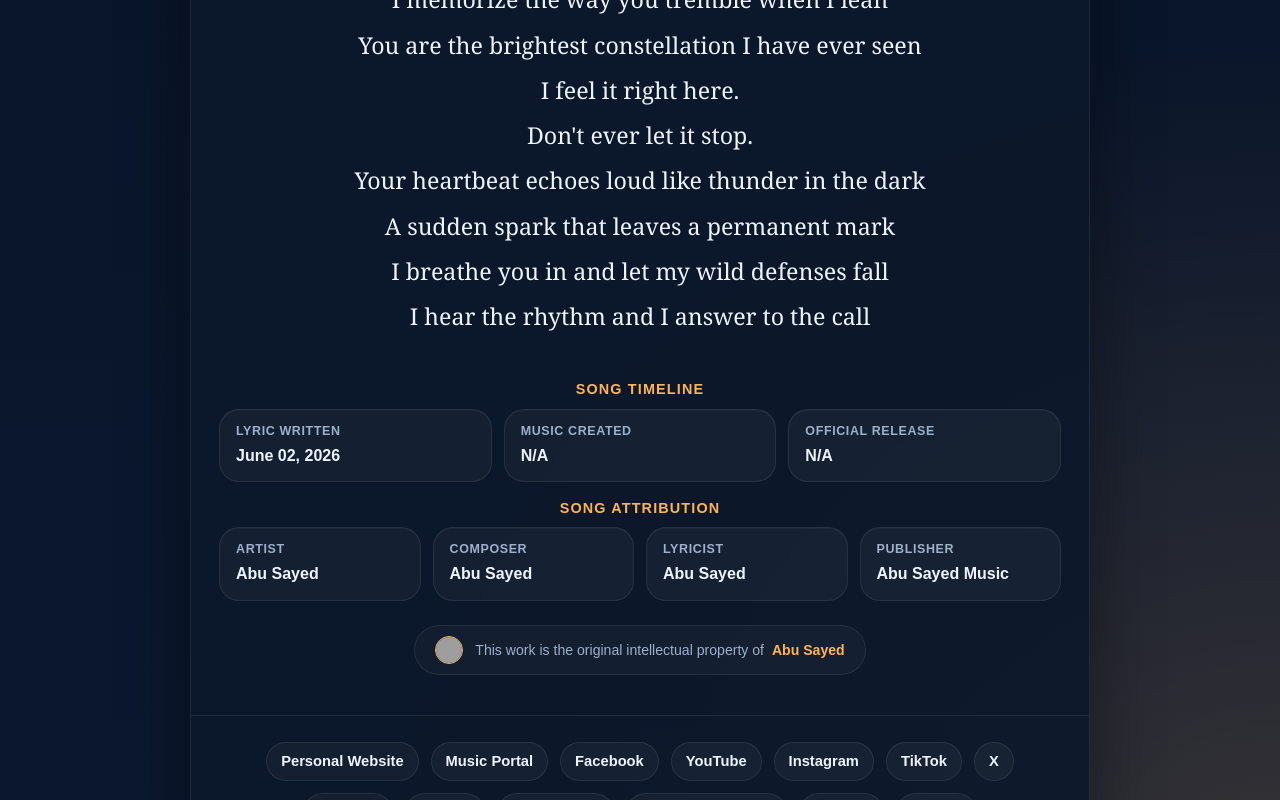
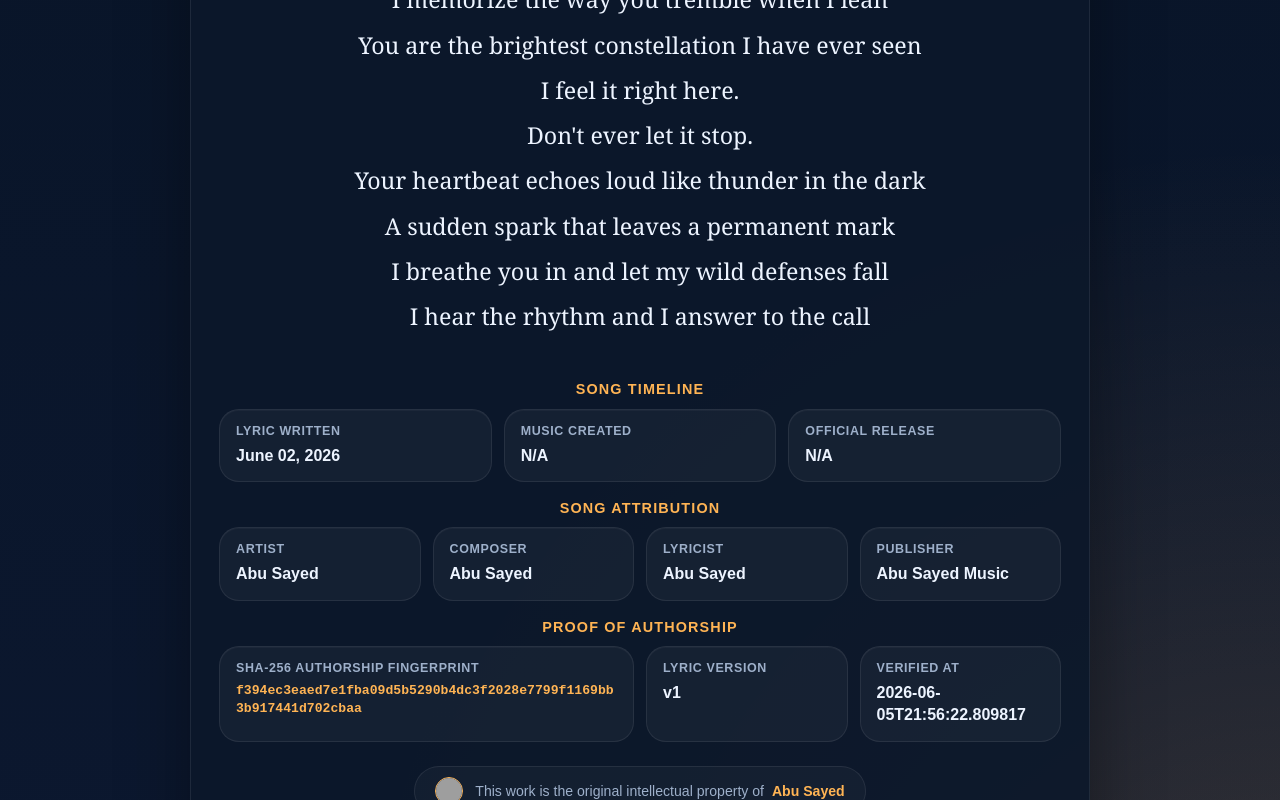
Before and after one commit to ImAbuSayed/your-heartbeat-echoes-loud, a plain HTML site: page index.html in a window 1280 px wide. Shown: the part 2000-2800 px from the top of the page. Drawn offline with Linux system fonts and the light colour scheme; grey boxes are pictures that could not be loaded.

Commit message:
feat: update song assets v1 with signed GPG commit [verified]

```diff
--- a/index.html
+++ b/index.html
@@ -14,9 +14,9 @@
     <meta name="keywords" content="Your Heartbeat Echoes Loud, Abu Sayed lyrics, original song lyrics, Abu Sayed original song, Abu Sayed lyricist, Abu Sayed composer, Abu Sayed songwriter, official lyrics">
     <meta name="robots" content="index,follow,max-snippet:-1,max-image-preview:large,max-video-preview:-1">
     <meta name="referrer" content="strict-origin-when-cross-origin">
-    <meta name="description" content="Explore the poetic journey of &#x27;Your Heartbeat Echoes Loud&#x27;, an original masterpiece written and composed by Abu Sayed.">
+    <meta name="description" content="Abu Sayed&#x27;s original song &#x27;Your Heartbeat Echoes Loud&#x27; official lyrics. Explore the depth of this composition, written and owned by Abu Sayed.">
     <meta property="og:title" content="Your Heartbeat Echoes Loud - Original Lyrics by Abu Sayed">
-    <meta property="og:description" content="Explore the poetic journey of &#x27;Your Heartbeat Echoes Loud&#x27;, an original masterpiece written and composed by Abu Sayed.">
+    <meta property="og:description" content="Abu Sayed&#x27;s original song &#x27;Your Heartbeat Echoes Loud&#x27; official lyrics. Explore the depth of this composition, written and owned by Abu Sayed.">
     <meta property="og:type" content="music.song">
     <meta property="og:url" content="https://imabusayed.github.io/your-heartbeat-echoes-loud/">
     <meta property="og:site_name" content="Abu Sayed Music">
@@ -24,7 +24,7 @@
     <meta name="last-modified" content="2026-06-02 07:08:00">
     <meta name="twitter:card" content="summary_large_image">
     <meta name="twitter:title" content="Your Heartbeat Echoes Loud - Original Lyrics by Abu Sayed">
-    <meta name="twitter:description" content="Explore the poetic journey of &#x27;Your Heartbeat Echoes Loud&#x27;, an original masterpiece written and composed by Abu Sayed.">
+    <meta name="twitter:description" content="Abu Sayed&#x27;s original song &#x27;Your Heartbeat Echoes Loud&#x27; official lyrics. Explore the depth of this composition, written and owned by Abu Sayed.">
     <link rel="canonical" href="https://imabusayed.github.io/your-heartbeat-echoes-loud/">
     <link rel="sitemap" type="application/xml" title="Sitemap" href="https://imabusayed.github.io/your-heartbeat-echoes-loud/sitemap.xml">
     <link rel="author" href="https://github.com/ImAbuSayed">
@@ -100,7 +100,7 @@
       "@id": "https://imabusayed.github.io/your-heartbeat-echoes-loud#webpage",
       "url": "https://imabusayed.github.io/your-heartbeat-echoes-loud/",
       "name": "Your Heartbeat Echoes Loud - Original Lyrics by Abu Sayed",
-      "description": "Explore the poetic journey of 'Your Heartbeat Echoes Loud', an original masterpiece written and composed by Abu Sayed.",
+      "description": "Abu Sayed's original song 'Your Heartbeat Echoes Loud' official lyrics. Explore the depth of this composition, written and owned by Abu Sayed.",
       "isPartOf": {
         "@id": "https://music.abusayed.com.bd/#website"
       },
@@ -537,7 +537,7 @@
 
         <div class="controls">
             <button class="btn-speak" id="speakBtn" title="Read the lyrics aloud"><span id="speakText">Read Aloud</span></button>
-            <a href="https://music.abusayed.com.bd/Licensing/?https://imabusayed.github.io/your-heartbeat-echoes-loud/" class="btn-license" title="Get licensing for this song" target="_blank">License this song: Your Heartbeat Echoes Loud</a>
+            <a href="https://music.abusayed.com.bd/Licensing/?https://imabusayed.github.io/your-heartbeat-echoes-loud/" class="btn-license" title="Get licensing for this song" target="_blank">Obtain a Music License for Your Heartbeat Echoes Loud</a>
 
         </div>
         <br>
@@ -612,6 +612,26 @@
             <div class="meta-card">
                 <span class="meta-label">Publisher</span>
                 <strong>Abu Sayed Music</strong>
+            </div>
+
+                </div>
+            </div>
+
+            <div class="details-block">
+                <div class="details-title">Proof of Authorship</div>
+                <div class="meta-grid">
+
+            <div class="meta-card" style="grid-column: span 2;">
+                <span class="meta-label">SHA-256 Authorship Fingerprint</span>
+                <strong style="word-break: break-all; font-family: monospace; font-size: 0.82rem; color: var(--accent);">f394ec3eaed7e1fba09d5b5290b4dc3f2028e7799f1169bb3b917441d702cbaa</strong>
+            </div>
+            <div class="meta-card">
+                <span class="meta-label">Lyric Version</span>
+                <strong>v1</strong>
+            </div>
+            <div class="meta-card">
+                <span class="meta-label">Verified At</span>
+                <strong>2026-06-05T21:56:22.809817</strong>
             </div>
 
                 </div>
```
Also changed, not shown: excerpts/Bridge-Preview.txt (added), excerpts/Chorus-Preview.txt (added), excerpts/Final-Chorus-Preview.txt (added), excerpts/Hook-Preview.txt (added), excerpts/Post-Chorus-2-Preview.txt (added), excerpts/Post-Chorus-Preview.txt (added), excerpts/Pre-Chorus-2-Preview.txt (added), excerpts/Pre-Chorus-Preview.txt (added), excerpts/Verse-1-Preview.txt (added), excerpts/Verse-2-Preview.txt (added), hashes.txt (added), llms.txt, lyrics_backup/2026-06-05_your-heartbeat-echoes-loud-v1.txt (added), manifest.json (added), 1 other file.
